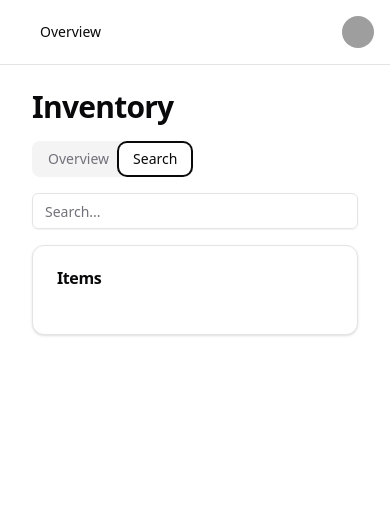
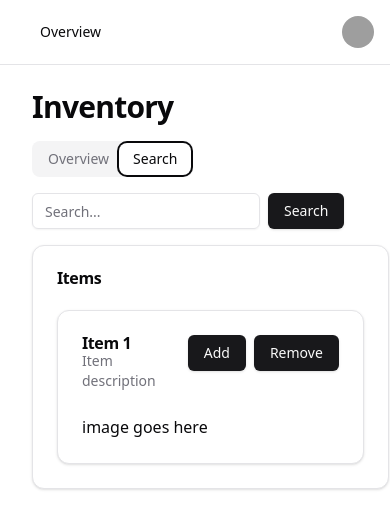
Before and after one commit to raglandconnor/inventory-management, a Next.js app: page / in a window 390 px wide. Both pictures are taken after a click on the tab "Search". Shown: the top 528 px of the page. Built offline with nearby package versions, Linux system fonts and the light colour scheme; grey boxes are pictures that could not be loaded.

Commit message:
Add search page template layout

```diff
--- a/app/page.js
+++ b/app/page.js
@@ -143,6 +143,44 @@ export default function DashboardPage() {
                     <div className="grid w-full gap-4 mx-4">
                       <Card>
                         <CardHeader>
+                          <div className="md:flex md:flex-row md:justify-between">
+                            <div>
+                              <CardTitle>Item 1</CardTitle>
+                              <CardDescription>
+                                Item description
+                              </CardDescription>
+                            </div>
+                            <div className="mt-4 md:mt-0 flex flex-row gap-2">
+                              <Button>Add</Button>
+                              <Button>Remove</Button>
+                            </div>
+                          </div>
+                        </CardHeader>
+                        <CardContent>image goes here</CardContent>
+                      </Card>
+                    </div>
+                  </CardContent>
+                </Card>
+              </div>
+            </TabsContent>
+            <TabsContent value="search" className="space-y-4">
+              <div className="grid gap-4 md:grid-cols-2 lg:grid-cols-8">
+                <div className="lg:col-start-3 col-span-4 flex flex-row gap-2">
+                  <Search />
+                  <Button>Search</Button>
+                </div>
+              </div>
+              <div className="grid gap-4 md:grid-cols-2 lg:grid-cols-8">
+                <Card className="lg:col-start-3 col-span-4">
+                  <CardHeader>
+                    <CardTitle>Items</CardTitle>
+                  </CardHeader>
+                  <CardContent className="pl-2 pr-10 md:pl-4 md:pr-12">
+                    {/* <Overview /> */}
+                    {/* Items go here. */}
+                    <div className="grid w-full gap-4 mx-4">
+                      <Card>
+                        <CardHeader>
                           <div className="flex flex-row justify-between">
                             <div>
                               <CardTitle>Item 1</CardTitle>
@@ -163,20 +201,6 @@ export default function DashboardPage() {
                 </Card>
               </div>
             </TabsContent>
-            <TabsContent value="search" className="space-y-4">
-              <Search />
-              <div className="grid gap-4 md:grid-cols-2 lg:grid-cols-7">
-                <Card className="col-span-4">
-                  <CardHeader>
-                    <CardTitle>Items</CardTitle>
-                  </CardHeader>
-                  <CardContent className="pl-2">
-                    {/* <Overview /> */}
-                    {/* Items go here. */}
-                  </CardContent>
-                </Card>
-              </div>
-            </TabsContent>
           </Tabs>
         </div>
       </div>
```
